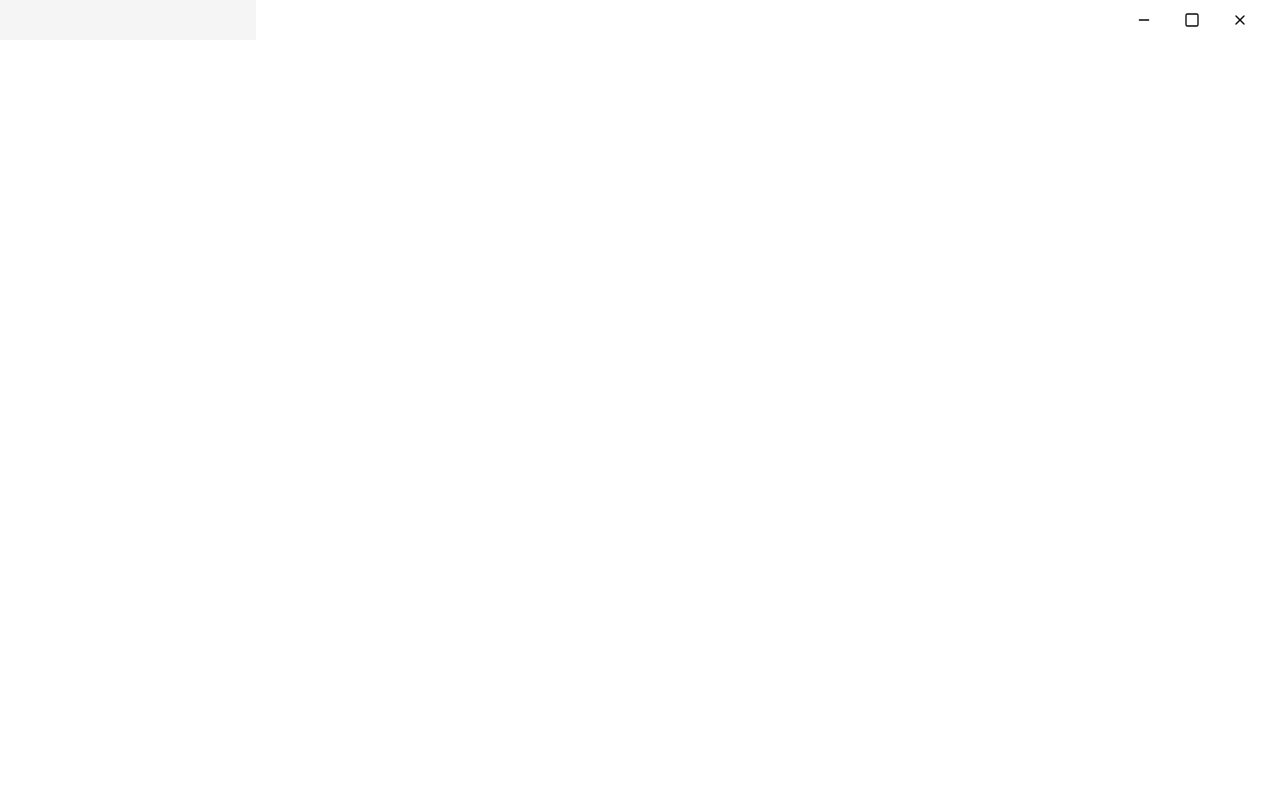
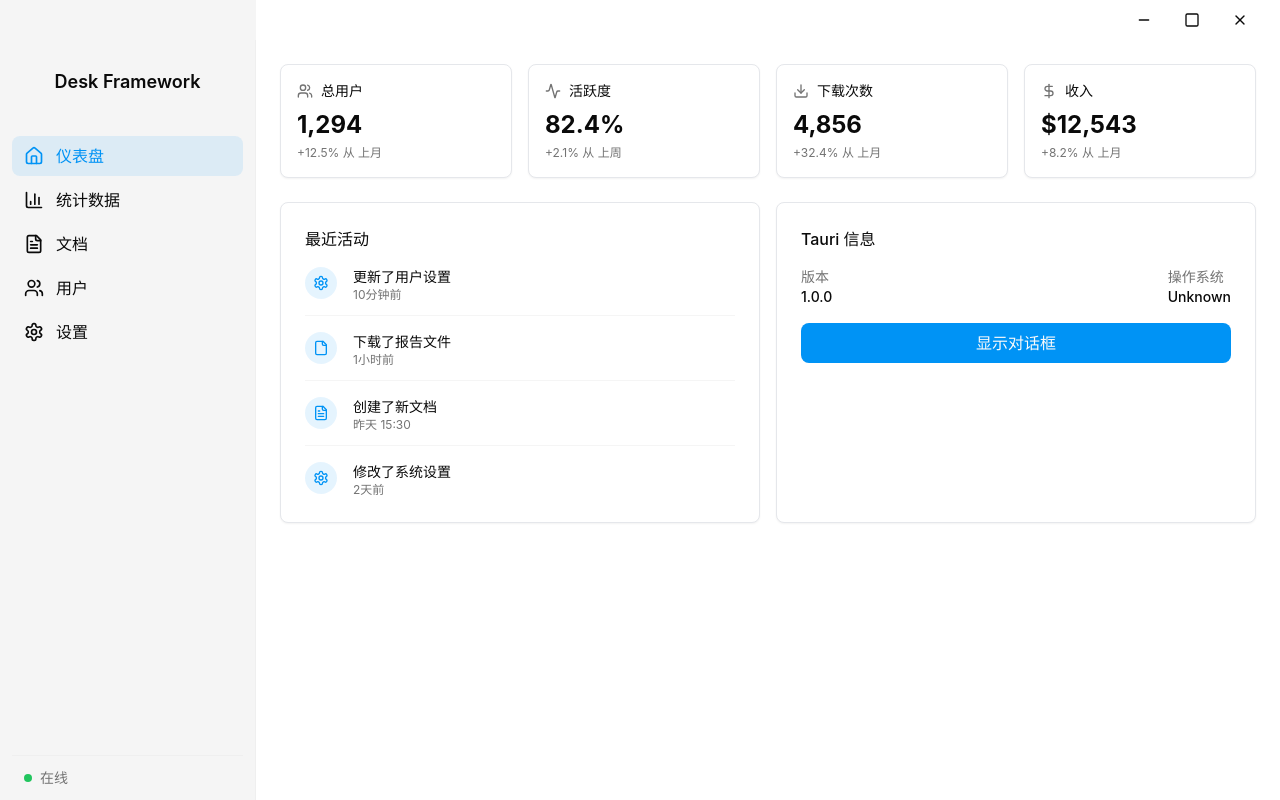
Before and after one commit to wangdadatao/desk-framework, a Vue app: page /#/dashboard in a window 1280 px wide. Built offline with nearby package versions, Linux system fonts and the light colour scheme.

Commit message:
优化 App.vue 结构，添加侧边菜单和主内容区域；实现设置加载和主题应用逻辑

```diff
--- a/postcss.config.cjs
+++ /dev/null
@@ -1,6 +0,0 @@
-module.exports = {
-  plugins: {
-    tailwindcss: {},
-    autoprefixer: {},
-  },
-}
--- a/src/App.vue
+++ b/src/App.vue
@@ -1,11 +1,41 @@
 <template>
-  <div class="h-screen w-full flex flex-col bg-background text-foreground">
+  <div class="h-screen w-full flex flex-col overflow-hidden bg-background text-foreground">
+    <!-- 自定义标题栏 -->
     <TitleBar />
-    <!-- 其他内容暂时注释掉 -->
-    <!-- <div class="flex flex-1 overflow-hidden"> ... </div> -->
+
+    <div class="flex flex-1 overflow-hidden">
+      <!-- 侧边菜单 -->
+      <SidebarMenu />
+
+      <!-- 主内容区域 -->
+      <div class="flex-1 flex flex-col overflow-hidden">
+        <!-- 页面内容区域 -->
+        <div class="flex-1 overflow-auto p-6">
+          <div class="mx-auto max-w-5xl">
+            <router-view />
+          </div>
+        </div>
+      </div>
+    </div>
   </div>
 </template>
+
 <script setup>
+import { onMounted } from 'vue'
+import { useSettingsStore } from './lib'
+import SidebarMenu from './components/SidebarMenu.vue'
 import TitleBar from './components/TitleBar.vue'
-// 其他 imports 和逻辑可以暂时保留或注释掉
+
+const settingsStore = useSettingsStore()
+
+onMounted(async () => {
+  // 加载设置并应用主题
+  try {
+    await settingsStore.loadSettings()
+  } catch (error) {
+    console.error('初始化设置失败:', error)
+    // 确保至少应用默认主题
+    settingsStore.applyTheme()
+  }
+})
 </script>
```
